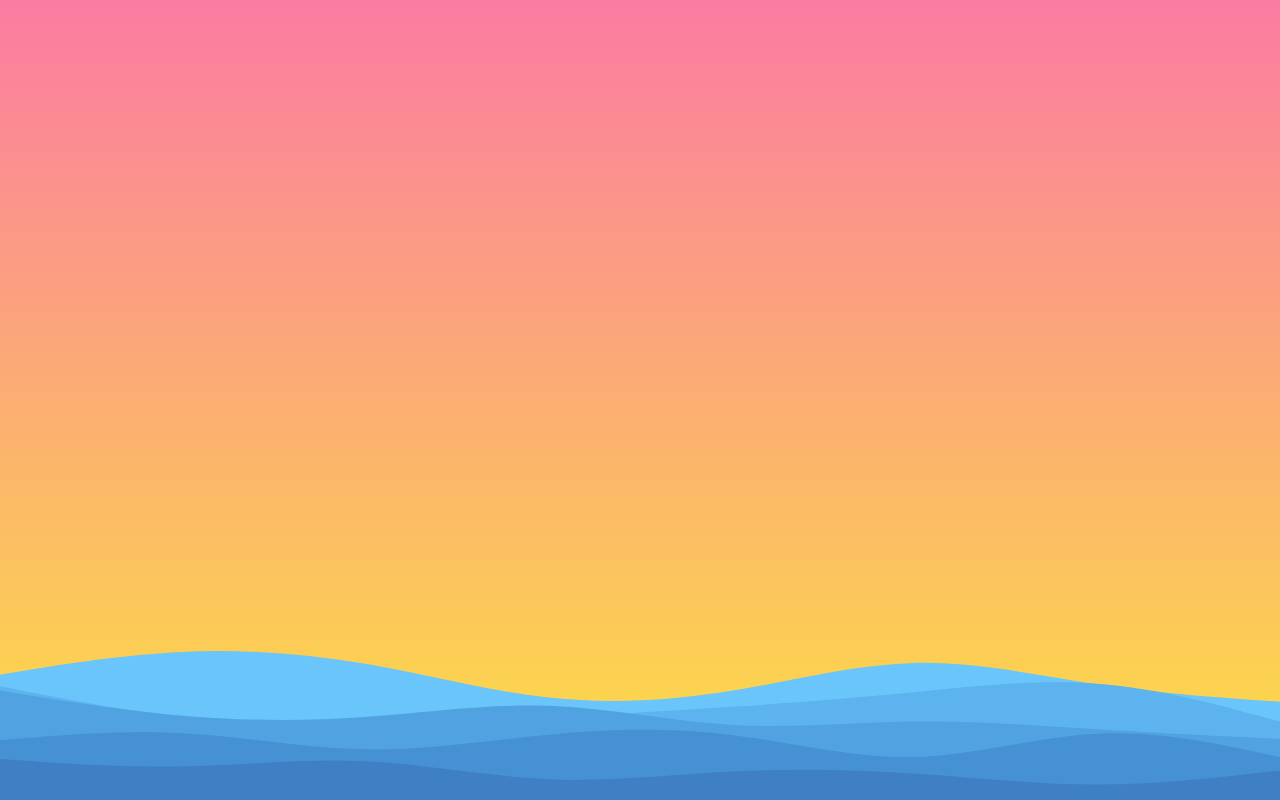
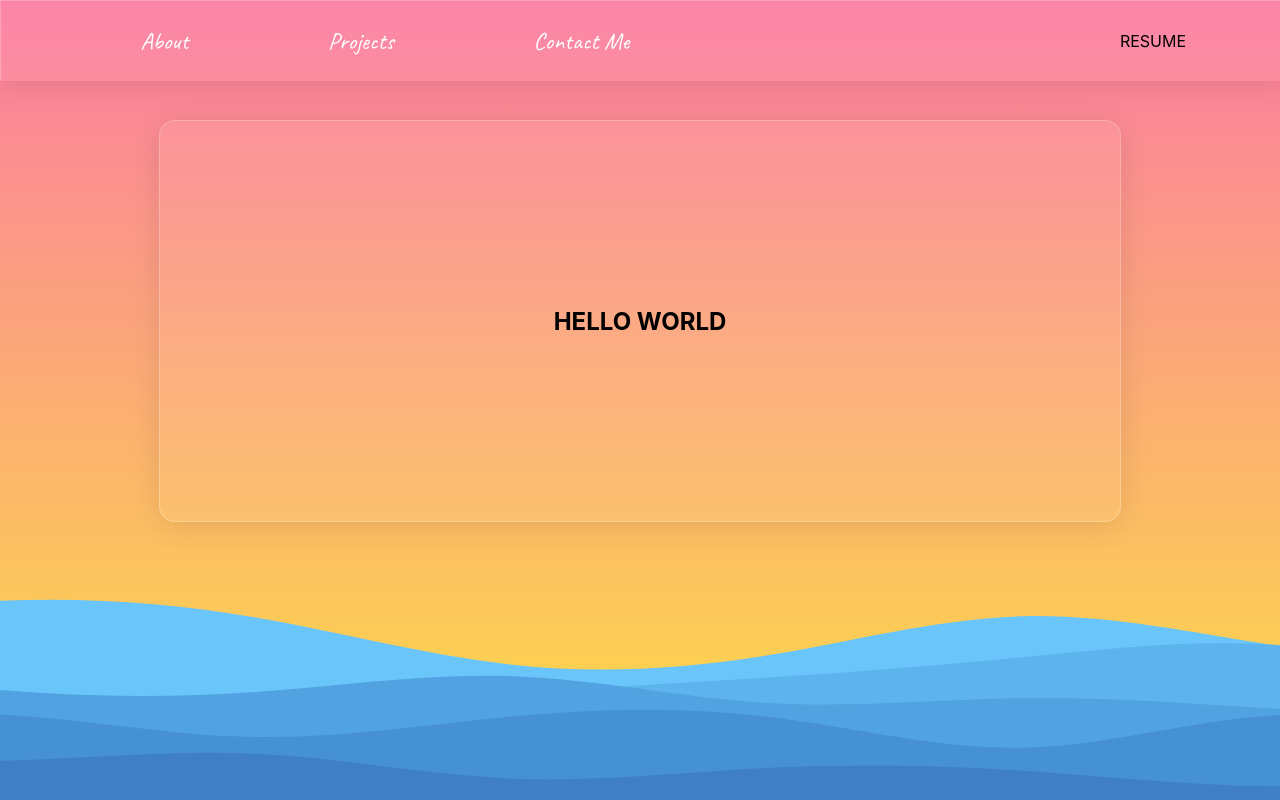
Before and after one commit to derekthorntonx/portfolio-website, a JavaScript app: page / in a window 1280 px wide. Built offline with nearby package versions, Linux system fonts and the light colour scheme; the HTML template or start-up script is replaced by a standard one.

Commit message:
added styles

```diff
--- a/src/App.css
+++ b/src/App.css
@@ -1,3 +1,8 @@
+@font-face {
+  font-family: Navbar;
+  src: url('./assets/Caveat.ttf');
+}
+
 * {
   margin: 0;
 }
@@ -11,28 +16,79 @@ body {
   width: 100vw;
   background-color: #EEEEFF;
   overflow-y: scroll;
+  scroll-behavior: smooth;
+}
+
+.navbar {
+  position: absolute;
+  top: 0%;
+  width: 100%;
+  height: 10%;
+  background: rgba(255, 255, 255, 0.07);
+  box-shadow: 0 4px 30px rgba(0, 0, 0, 0.1);
+  border: 1px solid rgba(255, 255, 255, 0.23);
+  border-bottom: none;
+  z-index: 10;
+  display: grid;
+  grid-template-columns: 3fr 1fr 1fr;
+}
+
+.navbar ul {
+  display: flex;
+  justify-content:space-evenly;
+  align-items: center;
+  list-style: none;
+  margin: 0;
+  padding: 0;
+  font-family: Navbar;
+  font-size: 1.5rem;
+}
+
+.navbar a {
+  text-decoration: none;
+  color: white;
+}
+
+.navbar-resume {
+  display: flex;
+  justify-content: center;
+  align-items: center;
+  grid-column: 3;
 }
 
 .about-me-section {
   position: relative;
   height: 100%;
   background: linear-gradient(to bottom, #FB7BA2, #FCE043);
+  display: flex;
+  justify-content: center;
 }
 
 .about-me-card {
-  height: 100%;
-  border-radius: 20px;
+  position: absolute;
+  top: 15%;
+  height: 50%;
+  width: 75vw;
+  background: rgba(255, 255, 255, 0.07);
+  border-radius: 16px;
+  box-shadow: 0 4px 30px rgba(0, 0, 0, 0.1);
+  border: 1px solid rgba(255, 255, 255, 0.23);
+  display: grid;
+  place-items: center;
 }
 
-.tech-stack-section {
-  height: 60%;
-  background-color: black;
+.projects-section {
+  height: 100%;
+  background-color: #3f80c5;
   margin-bottom: 0;
+  display: flex;
+  justify-content: center;
+  padding-top: 10%;
 }
 
 .section-divider {
   position: absolute;
-  bottom: 0;
+  bottom: -1%;
   aspect-ratio: 900/600;
   width: 100%;
   background-repeat: no-repeat;
@@ -46,6 +102,15 @@ body {
 
 @media only screen and (min-width: 1250px) {
   .section-divider {
-    aspect-ratio: 900/250;
+    aspect-ratio: 900/350;
   }
 }
+
+.card {
+  height: 50%;
+  width: 85vw;
+  background: rgba(255, 255, 255, 0.07);
+  border-radius: 16px;
+  box-shadow: 0 4px 30px rgba(0, 0, 0, 0.1);
+  border: 1px solid rgba(255, 255, 255, 0.23);
+}
--- a/src/App.js
+++ b/src/App.js
@@ -1,17 +1,31 @@
 import './App.css';
 import AboutMe from './components/AboutMe';
+import ProjectShowcase from './components/ProjectShowcase';
 
 function App() {
+
+
   return (
     <div className="App">
+      <header className='navbar'>
+        <ul>
+          <li><a href='#aboutMe'>About</a></li>
+          <li><a href='#projects'>Projects</a></li>
+          <li><a href='#contactMe'>Contact Me</a></li>
+        </ul>
+        <div className='navbar-resume'>
+            RESUME
+        </div>
+      </header>
+
       <section className='about-me-section' id='aboutMe'>
         <AboutMe />
-        <div className='section-divider waves'>
-        </div>
+
+        <div className='section-divider waves'></div>
       </section>
 
-      <section className='tech-stack-section' id='techStack'>
-
+      <section className='projects-section' id='projects'>
+        <ProjectShowcase />
       </section>
     </div>
   );
--- a/src/components/AboutMe.js
+++ b/src/components/AboutMe.js
@@ -1,6 +1,8 @@
 function AboutMe() {
     return (
-        <div className="about-me-card"></div>
+        <div className="about-me-card">
+            <h1>HELLO WORLD</h1>
+        </div>
     )
 }
 
--- /dev/null
+++ b/src/components/ProjectShowcase.js
@@ -0,0 +1,9 @@
+function ProjectShowcase() {
+    return (
+        <div className="card">
+            test
+        </div>
+    )
+}
+
+export default ProjectShowcase;
```
Also changed, not shown: public/manifest.json, src/assets/Caveat.ttf (added).
